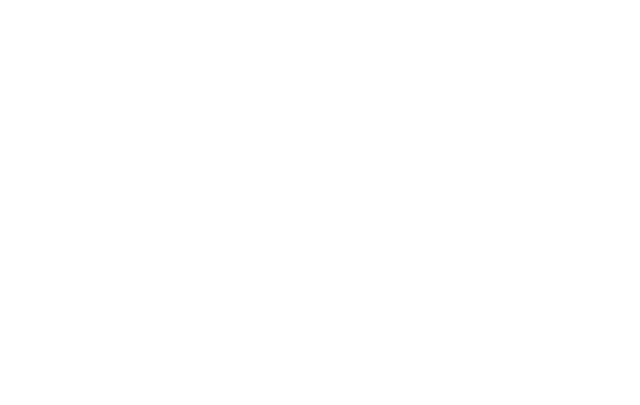
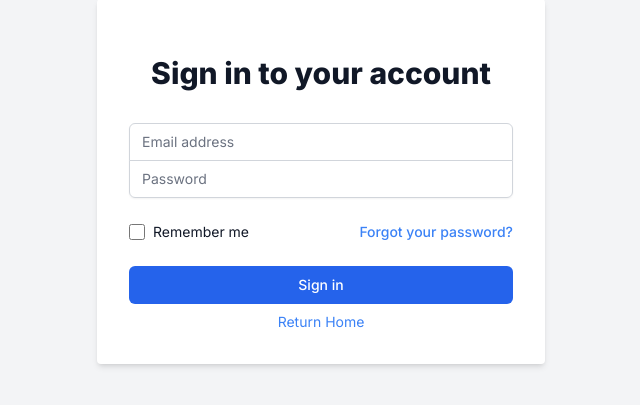
Before and after one commit to nadim-chowdhury/scl-mgt-sys-client, a Next.js app: page /login in a window 1280 px wide. Shown: the part 219-624 px from the top of the page, without its empty margins (319-959 px from the left). Built offline with nearby package versions, Linux system fonts and the light colour scheme.

Commit message:
login register page added

```diff
--- /dev/null
+++ b/src/app/contact/page.jsx
@@ -0,0 +1,3 @@
+export default function page() {
+  return <div></div>;
+}
--- a/src/app/login/page.jsx
+++ b/src/app/login/page.jsx
@@ -1,3 +1,89 @@
+import Link from "next/link";
+
 export default function Login() {
-  return <div></div>;
+  return (
+    <div className="flex items-center justify-center min-h-screen bg-gray-100">
+      <div className="w-full max-w-md p-8 space-y-8 bg-white rounded shadow-md">
+        <div className="text-center">
+          <h2 className="mt-6 text-3xl font-extrabold text-gray-900">
+            Sign in to your account
+          </h2>
+        </div>
+        <form className="mt-8 space-y-6">
+          <input type="hidden" name="remember" value="true" />
+          <div className="rounded-md shadow-sm -space-y-px">
+            <div>
+              <label htmlFor="email-address" className="sr-only">
+                Email address
+              </label>
+              <input
+                id="email-address"
+                name="email"
+                type="email"
+                autoComplete="email"
+                required
+                className="relative block w-full px-3 py-2 border border-gray-300 placeholder-gray-500 text-gray-900 rounded-t-md focus:outline-none focus:ring-blue-500 focus:border-blue-500 focus:z-10 sm:text-sm"
+                placeholder="Email address"
+              />
+            </div>
+            <div>
+              <label htmlFor="password" className="sr-only">
+                Password
+              </label>
+              <input
+                id="password"
+                name="password"
+                type="password"
+                autoComplete="current-password"
+                required
+                className="relative block w-full px-3 py-2 border border-gray-300 placeholder-gray-500 text-gray-900 rounded-b-md focus:outline-none focus:ring-blue-500 focus:border-blue-500 focus:z-10 sm:text-sm"
+                placeholder="Password"
+              />
+            </div>
+          </div>
+
+          <div className="flex items-center justify-between">
+            <div className="flex items-center">
+              <input
+                id="remember_me"
+                name="remember_me"
+                type="checkbox"
+                className="w-4 h-4 text-blue-500 border-gray-300 rounded focus:ring-blue-500"
+              />
+              <label
+                htmlFor="remember_me"
+                className="block ml-2 text-sm text-gray-900"
+              >
+                Remember me
+              </label>
+            </div>
+
+            <div className="text-sm">
+              <Link
+                href="#"
+                className="font-medium text-blue-500 hover:text-blue-500"
+              >
+                Forgot your password?
+              </Link>
+            </div>
+          </div>
+
+          <div>
+            <button
+              type="submit"
+              className="relative flex justify-center w-full px-4 py-2 text-sm font-medium text-white bg-blue-600 border border-transparent rounded-md group hover:bg-blue-700 focus:outline-none focus:ring-2 focus:ring-offset-2 focus:ring-blue-500"
+            >
+              Sign in
+            </button>
+
+            <div className="flex justify-center mt-2 text-sm">
+              <Link href="/" className="text-blue-500">
+                Return Home
+              </Link>
+            </div>
+          </div>
+        </form>
+      </div>
+    </div>
+  );
 }
--- a/src/app/page.jsx
+++ b/src/app/page.jsx
@@ -8,7 +8,7 @@
           <h1 className="text-2xl font-bold">School Management System</h1>
           <nav className="flex space-x-4">
             <Link
-              href="#features"
+              href="/login"
               className="hover:underline px-6 py-1 rounded border"
             >
               Log in
@@ -24,9 +24,12 @@
         <p className="text-lg mb-8">
           Manage your school operations effortlessly and efficiently.
         </p>
-        <button className="bg-blue-500 text-white px-6 py-3 rounded hover:bg-blue-700">
+        <Link
+          href="/register"
+          className="bg-blue-500 text-white px-6 py-3 rounded hover:bg-blue-700"
+        >
           Get Started
-        </button>
+        </Link>
       </section>
 
       <section id="features" className="bg-white py-20">
@@ -69,9 +72,12 @@
           <p className="text-lg mb-4">
             Have any questions? Get in touch with us!
           </p>
-          <button className="bg-blue-500 text-white px-6 py-3 rounded hover:bg-blue-700">
+          <Link
+            href="/contact"
+            className="bg-blue-500 text-white px-6 py-3 rounded hover:bg-blue-700"
+          >
             Contact Support
-          </button>
+          </Link>
         </div>
       </section>
 
--- a/src/app/register/page.jsx
+++ b/src/app/register/page.jsx
@@ -1,3 +1,89 @@
+import Link from "next/link";
+
 export default function Register() {
-  return <div></div>;
+  return (
+    <div className="flex items-center justify-center min-h-screen bg-gray-100">
+      <div className="w-full max-w-md p-8 space-y-8 bg-white rounded shadow-md">
+        <div className="text-center">
+          <h2 className="mt-6 text-3xl font-extrabold text-gray-900">
+            Create your account
+          </h2>
+        </div>
+        <form className="mt-8 space-y-6">
+          <div className="rounded-md shadow-sm -space-y-px">
+            <div>
+              <label htmlFor="name" className="sr-only">
+                Name
+              </label>
+              <input
+                id="name"
+                name="name"
+                type="text"
+                required
+                className="relative block w-full px-3 py-2 border border-gray-300 placeholder-gray-500 text-gray-900 rounded-t-md focus:outline-none focus:ring-blue-500 focus:border-blue-500 focus:z-10 sm:text-sm"
+                placeholder="Name"
+              />
+            </div>
+            <div>
+              <label htmlFor="email-address" className="sr-only">
+                Email address
+              </label>
+              <input
+                id="email-address"
+                name="email"
+                type="email"
+                autoComplete="email"
+                required
+                className="relative block w-full px-3 py-2 border border-gray-300 placeholder-gray-500 text-gray-900 focus:outline-none focus:ring-blue-500 focus:border-blue-500 focus:z-10 sm:text-sm"
+                placeholder="Email address"
+              />
+            </div>
+            <div>
+              <label htmlFor="password" className="sr-only">
+                Password
+              </label>
+              <input
+                id="password"
+                name="password"
+                type="password"
+                autoComplete="current-password"
+                required
+                className="relative block w-full px-3 py-2 border border-gray-300 placeholder-gray-500 text-gray-900 focus:outline-none focus:ring-blue-500 focus:border-blue-500 focus:z-10 sm:text-sm"
+                placeholder="Password"
+              />
+            </div>
+            <div>
+              <label htmlFor="confirm-password" className="sr-only">
+                Confirm Password
+              </label>
+              <input
+                id="confirm-password"
+                name="confirm-password"
+                type="password"
+                autoComplete="current-password"
+                required
+                className="relative block w-full px-3 py-2 border border-gray-300 placeholder-gray-500 text-gray-900 rounded-b-md focus:outline-none focus:ring-blue-500 focus:border-blue-500 focus:z-10 sm:text-sm"
+                placeholder="Confirm Password"
+              />
+            </div>
+          </div>
+
+          <div>
+            <button
+              type="submit"
+              className="relative flex justify-center w-full px-4 py-2 text-sm font-medium text-white bg-blue-500 border border-transparent rounded-md group hover:bg-blue-700 focus:outline-none focus:ring-2 focus:ring-offset-2 focus:ring-blue-500"
+            >
+              Register
+            </button>
+
+            <div className="flex justify-center mt-2 text-sm">
+              <Link href="/" className="text-blue-500">
+                Return Home
+              </Link>
+            </div>
+          </div>
+        </form>
+      </div>
+    </div>
+  );
 }
```
